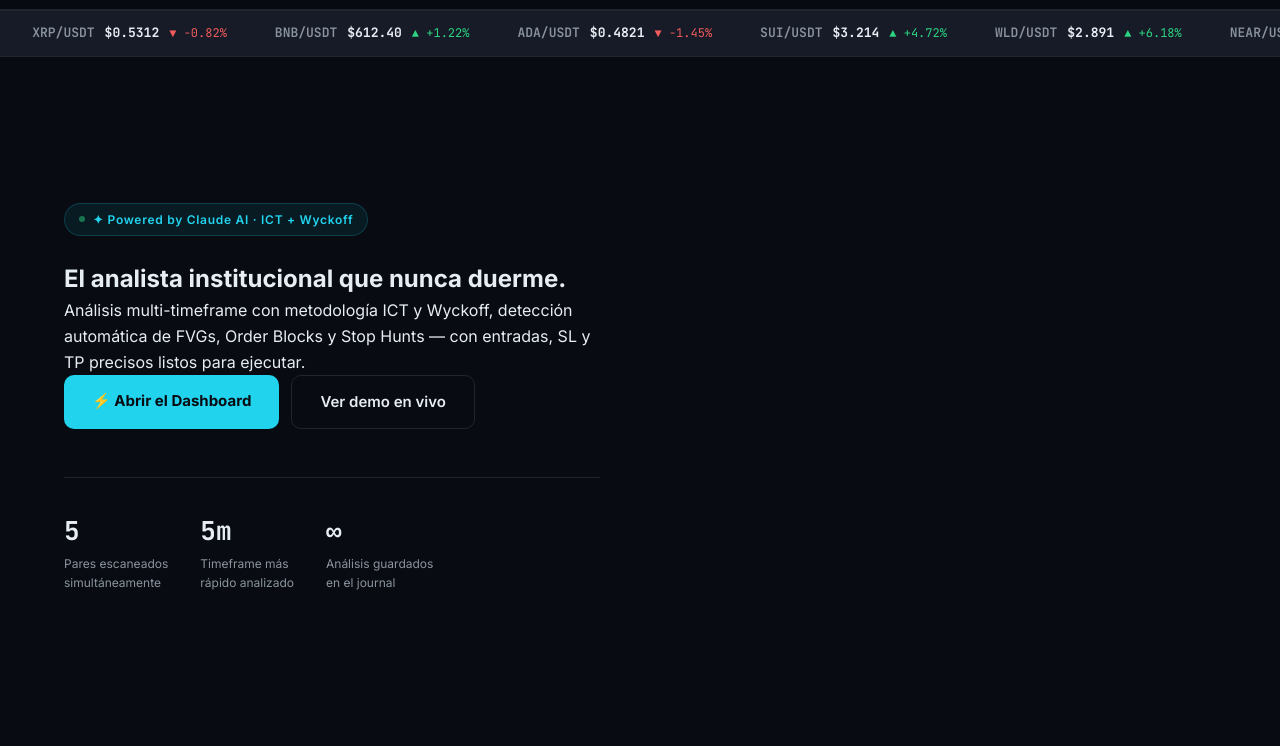
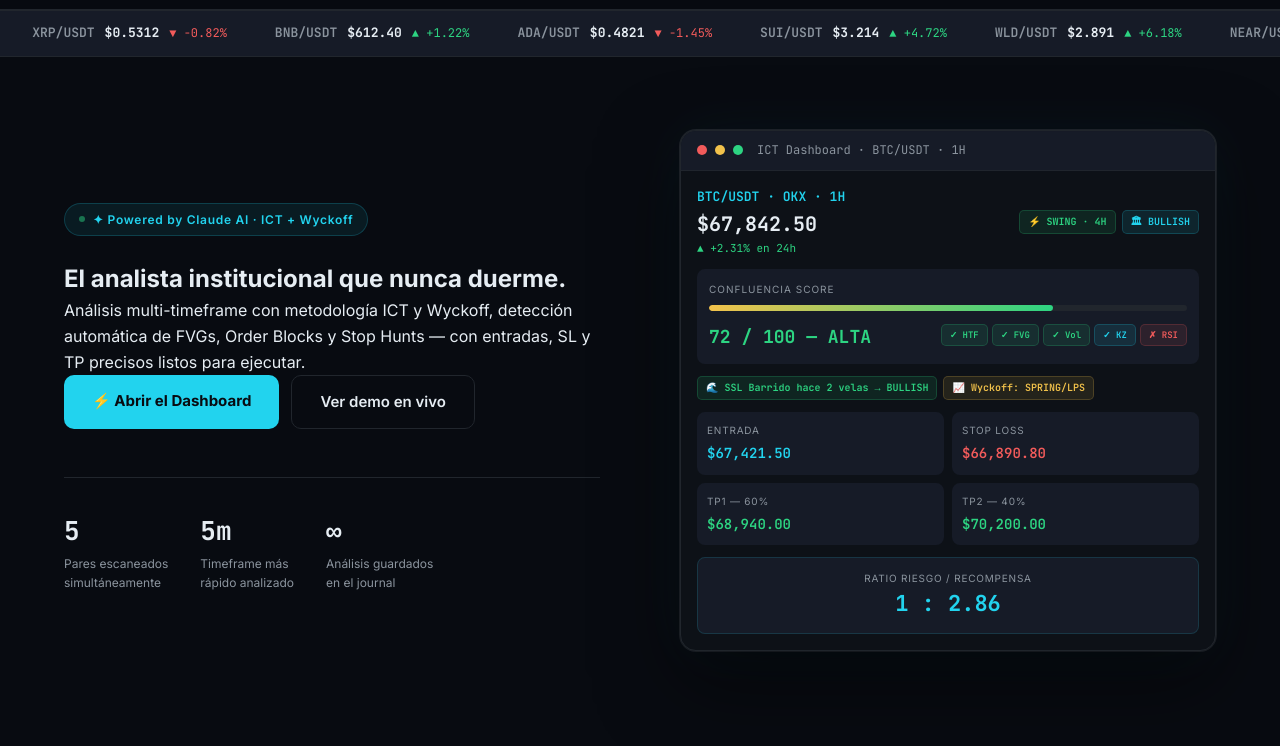
Before and after one commit to sebashuanay-ui/ict-dashboard-landing, a plain HTML site: page index.html in a window 1280 px wide. Shown: the part 54-800 px from the top of the page. Drawn offline with Linux system fonts and the light colour scheme.

Commit message:
fix: mock del dashboard invisible — conflicto de animacion heroIn vs float resuelto + fallback de seguridad

```diff
--- a/index.html
+++ b/index.html
@@ -242,9 +242,14 @@ footer{padding:60px 5%;border-top:1px solid var(--border);background:var(--bg2)}
 /* Dashboard frame: leve parallax/float + glow envolvente */
 @keyframes float{0%,100%{transform:translateY(0)}50%{transform:translateY(-10px)}}
 .dashboard-frame{
-  animation:float 7s ease-in-out infinite;
   box-shadow:0 30px 80px rgba(0,0,0,.5), 0 0 0 1px var(--border), 0 0 60px rgba(34,211,238,.06);
   transition:box-shadow .5s var(--ease-out);
+}
+/* Entrada del frame: fade+slide y luego float continuo, sin conflicto de opacity */
+@keyframes frameIn{from{opacity:0;transform:translateY(30px)}to{opacity:1;transform:translateY(0)}}
+.frame-enter{
+  opacity:0;
+  animation:frameIn 1s var(--ease-out) .55s forwards, float 7s ease-in-out 1.6s infinite;
 }
 .dashboard-frame:hover{box-shadow:0 30px 90px rgba(0,0,0,.6), 0 0 0 1px rgba(34,211,238,.2), 0 0 80px rgba(34,211,238,.12)}
 
@@ -269,6 +274,12 @@ nav.scrolled{box-shadow:0 8px 32px rgba(0,0,0,.4);background:rgba(8,11,17,.97)}
 ::-webkit-scrollbar-thumb{background:var(--border);border-radius:5px}
 ::-webkit-scrollbar-thumb:hover{background:var(--cyan)}
 
+
+/* Fallback: el mock del dashboard SIEMPRE visible ante cualquier fallo */
+@media (prefers-reduced-motion: reduce){
+  .frame-enter{opacity:1!important;animation:none!important;transform:none!important}
+}
+.no-js .frame-enter, .no-js .hero-anim, .no-js .reveal{opacity:1!important;transform:none!important}
 </style>
 </head>
 <body>
@@ -316,7 +327,7 @@ nav.scrolled{box-shadow:0 8px 32px rgba(0,0,0,.4);background:rgba(8,11,17,.97)}
       </div>
     </div>
 
-    <div class="dashboard-frame hero-anim d4">
+    <div class="dashboard-frame frame-enter">
       <div class="frame-bar">
         <div class="dot" style="background:#F25B5B"></div>
         <div class="dot" style="background:#F2C24B"></div>
```
